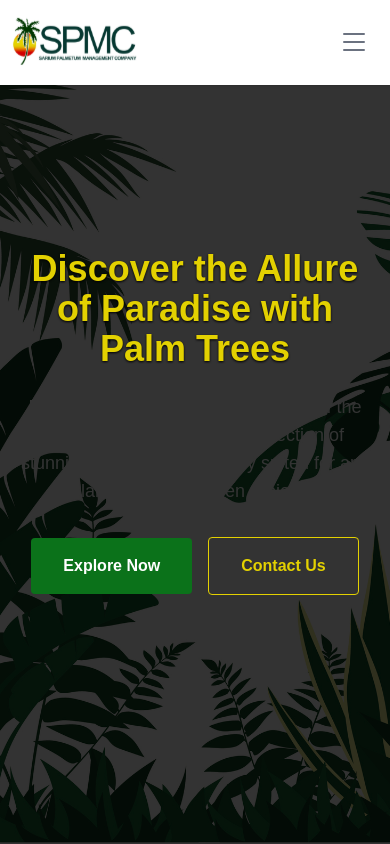
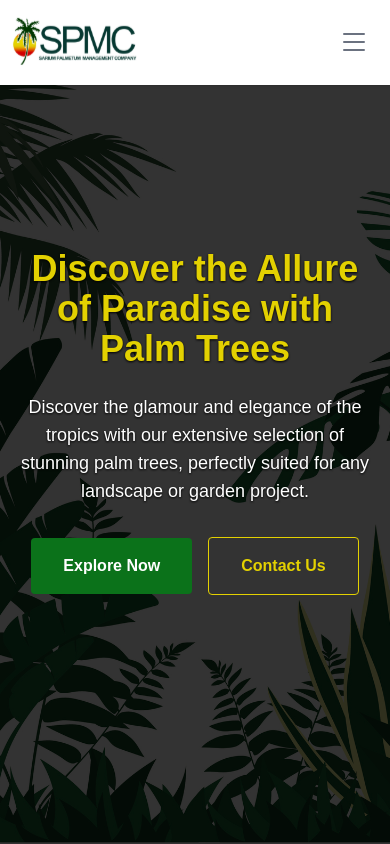
Before and after one commit to oseogbe/SPMC, a Next.js app: page / in a window 390 px wide. Shown: the top 844 px of the page. Built offline with nearby package versions, Linux system fonts and the light colour scheme; a web font is replaced by a local one; what tailwindcss-inner-border would draw is missing.

Commit message:
minor fix

```diff
--- a/app/components/Hero.tsx
+++ b/app/components/Hero.tsx
@@ -13,7 +13,7 @@ const Hero = () => {
                 <div className="max-w-7xl mx-auto p-4 lg:p-0">
                     <div className="text-center">
                         <h1 className="text-4xl lg:text-7xl font-bold text-[#E3D101] drop-shadow-[0_1.2px_1.2px_rgba(0,0,0,1)]">Discover the Allure of Paradise <br className="hidden lg:block" />with Palm Trees</h1>
-                        <p className="mt-6 text-lg lg:text-2xl text-white md:drop-shadow-[0_1.2px_1.2px_rgba(0,0,0,1)]">Discover the glamour and elegance of the tropics with our extensive selection of stunning palm trees, <br className="hidden lg:block" />perfectly suited for any landscape or garden project.</p>
+                        <p className="mt-6 text-lg lg:text-2xl text-white drop-shadow-[0_1.2px_1.2px_rgba(0,0,0,1)]">Discover the glamour and elegance of the tropics with our extensive selection of stunning palm trees, <br className="hidden lg:block" />perfectly suited for any landscape or garden project.</p>
                         <div className="mt-8 flex items-center justify-center space-x-4">
                             <button className="bg-primary text-white text-md lg:text-2xl font-semibold px-8 py-4 lg:px-12 lg:py-5 rounded lg:rounded-lg z-10" onClick={() => router.push('/palm-species')}>Explore Now</button>
                             <button className="bg-transparent text-[#E3D101] border border-[#E3D101] inner-border text-md lg:text-2xl font-semibold px-8 py-4 lg:px-12 lg:py-5 rounded lg:rounded-lg z-10" onClick={() => router.push('/contact-us')}>Contact Us</button>
```
